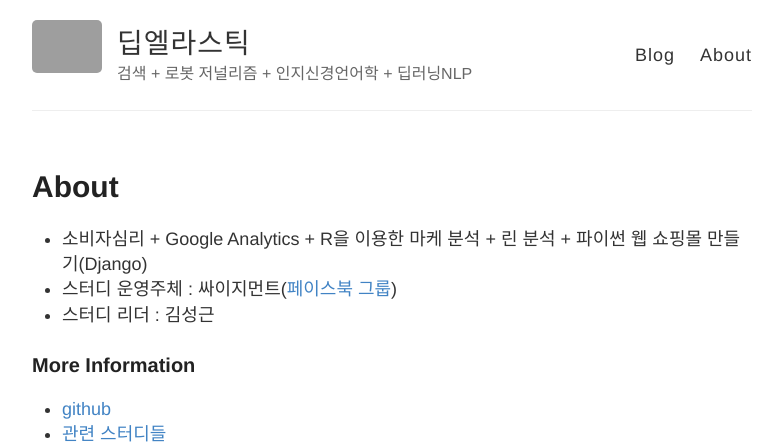
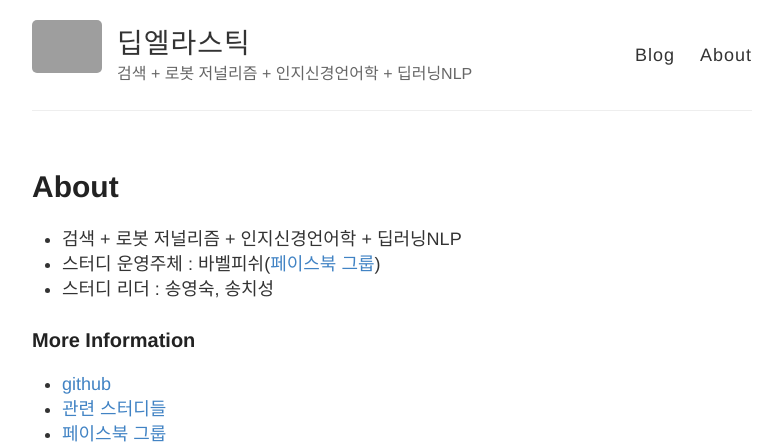
Before and after one commit to babelPish/deep-elastic, a Jekyll site: the page built from about.md, in a window 1280 px wide. Shown: the top 448 px of the page, without its empty margins (248-1030 px from the left). Built offline with Jekyll 4.4.1, drawn with Linux system fonts in a browser that asks for light colours; Markdown is read by kramdown in place of the engine named in the settings; grey boxes are pictures that could not be loaded.

Commit message:
Update about.md

```diff
--- a/about.md
+++ b/about.md
@@ -4,16 +4,12 @@ title: About
 permalink: /about/
 ---
 
-* 소비자심리 + Google Analytics + R을 이용한 마케 분석 + 린 분석 + 파이썬 웹 쇼핑몰 만들기(Django)
-* 스터디 운영주체 : 싸이지먼트([페이스북 그룹](https://www.facebook.com/groups/psygement/))
-* 스터디 리더 : 김성근
+* 검색 + 로봇 저널리즘 + 인지신경언어학 + 딥러닝NLP
+* 스터디 운영주체 : 바벨피쉬([페이스북 그룹](https://www.facebook.com/groups/babelPish/))
+* 스터디 리더 : 송영숙, 송치성
 
 ### More Information
 
-* [github](https://github.com/psygement/conpsy)
-* [관련 스터디들](http://psygement.github.io/)
-* [페이스북 그룹](https://www.facebook.com/groups/psygement/)
-
-![그룹](https://cloud.githubusercontent.com/assets/1955312/9422301/50aa8b76-48c9-11e5-8703-c389594cf494.jpg)
-
-### Contact me
+* [github](https://github.com/babelPish/deep-elastic)
+* [관련 스터디들](http://babelPish.github.io/)
+* [페이스북 그룹](https://www.facebook.com/groups/babelPish/)
```
